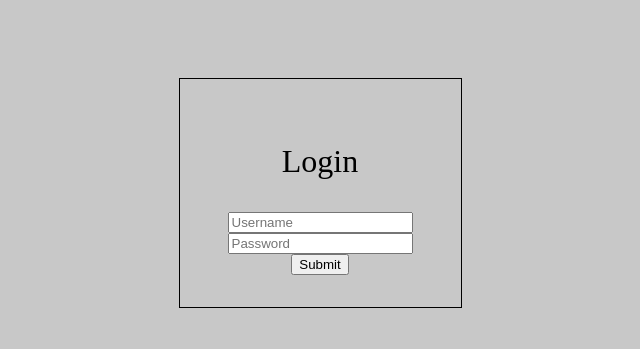
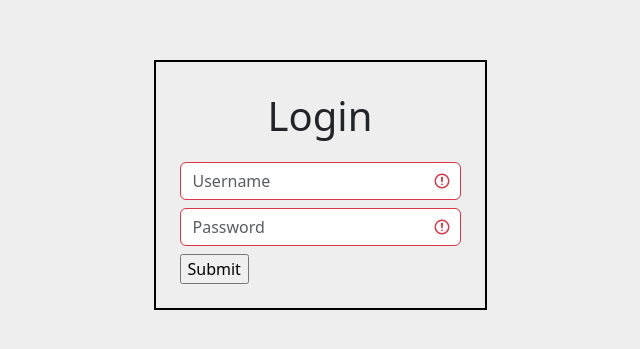
Before and after one commit to m-nelsen/admin, a React (Vite) app: page /login in a window 1280 px wide. Shown: the part 215-564 px from the top of the page, without its empty margins (320-960 px from the left). Built offline with nearby package versions, Linux system fonts and the light colour scheme.

Commit message:
Adding scss file for later use

```diff
--- a/src/scss/main.scss
+++ b/src/scss/main.scss
@@ -1,34 +1,5 @@
+@import "../node_modules/bootstrap/scss/bootstrap";
+
 body {
-  background-color: rgb(200, 200, 200);
+  background-color: rgb(238, 238, 238);
 }
-
-#root {
-  height: 100vh;
-  display: flex;
-  flex-direction: column;
-  justify-content: center;
-  align-items: center;
-
-  form {
-    display: flex;
-    flex-direction: column;
-    justify-content: center;
-    align-items: center;
-    padding: 2rem;
-    border: 1px solid black;
-
-    p {
-      font-size: 2rem;
-    }
-
-    .input-group {
-      width: 100%;
-      margin-left: 2rem;
-    }
-
-    .error-message {
-      color: red;
-      display: block;
-    }
-  }
-}
```
